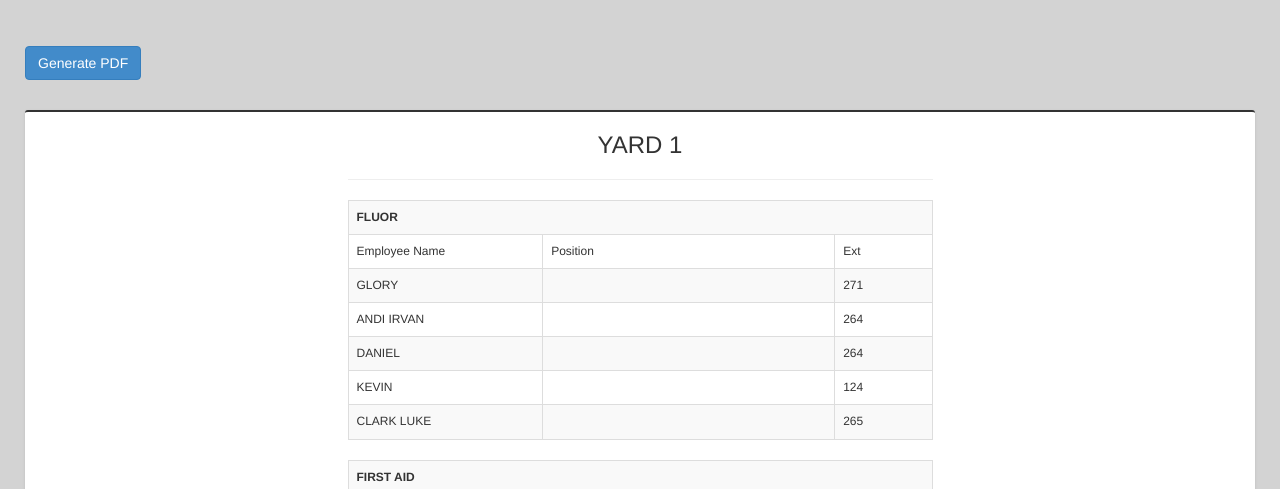
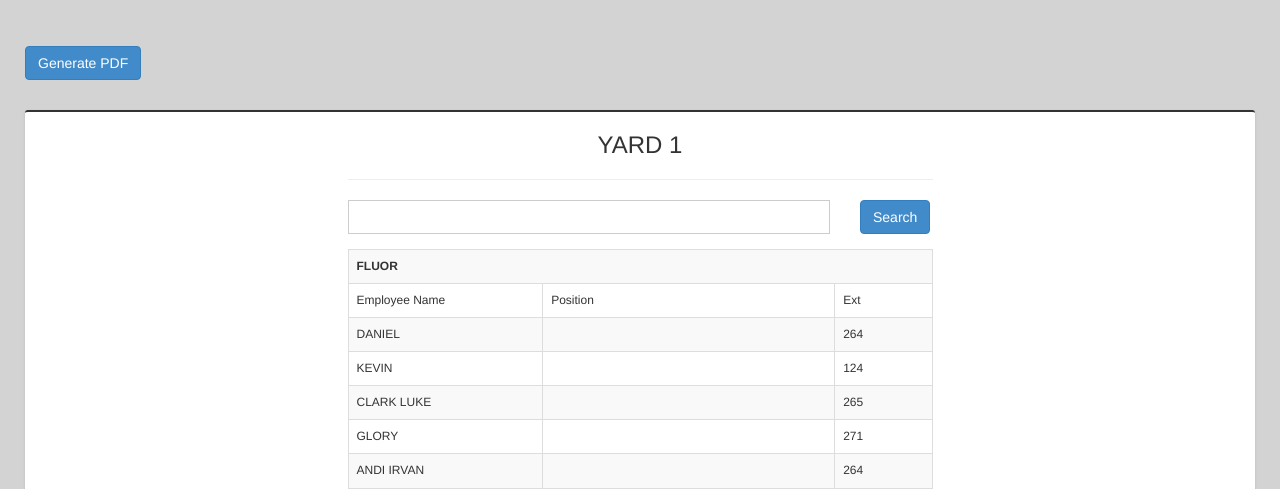
Before and after one commit to rabunjauh/phone, a CodeIgniter app: page /database/ in a window 1280 px wide. Shown: the part 192-681 px from the top of the page. Run offline with CodeIgniter, Linux system fonts and the light colour scheme; data comes from the database, SQL or seed files in the repository.

Commit message:
feature: add search text

```diff
--- a/application/views/contents/vExtension.php
+++ b/application/views/contents/vExtension.php
@@ -6,8 +6,23 @@
 		</div>
 	</div>
 	<div class="row">
+		<div class="col-lg-5 col-md-5 col-sm-5 col-sx-5 col-lg-offset-3 col-md-offset-3 col-sm-offset-3">
+			<div class="form-group">
+				<form>
+					<input type="text" id="search" class="form-control">
+			</div>
+		</div>
+
+		<div class="col-lg-1 col-md-1 col-sm-1 col-sx-1">
+			<div class="form-group">
+				<input type="submit" id="searchBtn" class="btn btn-primary" name="submit" value="Search">
+				</form>
+			</div>
+		</div>
+
+
 		<div class="col-lg-6 col-md-6 col-sm-6 col-sx-12 col-lg-offset-3 col-md-offset-3 col-sm-offset-3">
-
+			<div id="searchResult" class="alert alert-danger">No Result</div>
 			<?php
 			if (isset($phoneBooks)) {
 				foreach ($phoneBooks as $key => $departmentGroups) :
@@ -49,6 +64,20 @@
 </div>
 <button id="topBtn">Top</button>
 <script>
+	const search = document.getElementById("search");
+	const searchBtn = document.getElementById("searchBtn");
+	const searchResult = document.getElementById("searchResult");
+	searchResult.style.display = "none";
+	searchBtn.onclick = function(event) {
+		event.preventDefault();
+		if (!window.find(search.value)) {
+			searchResult.style.display = "block";
+		} else {
+			searchResult.style.display = "none";
+		}
+	}
+
+
 	const topBtn = document.getElementById('topBtn');
 
 	window.onscroll = function() {
```
